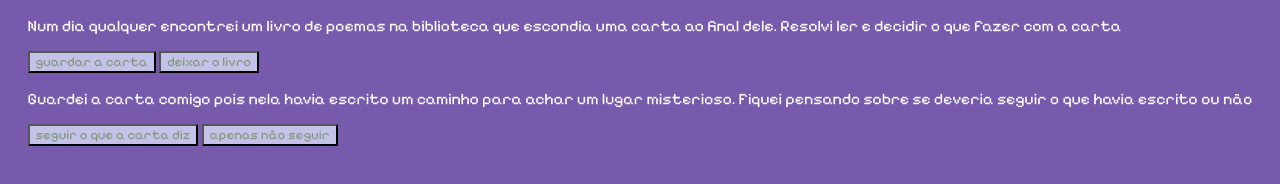
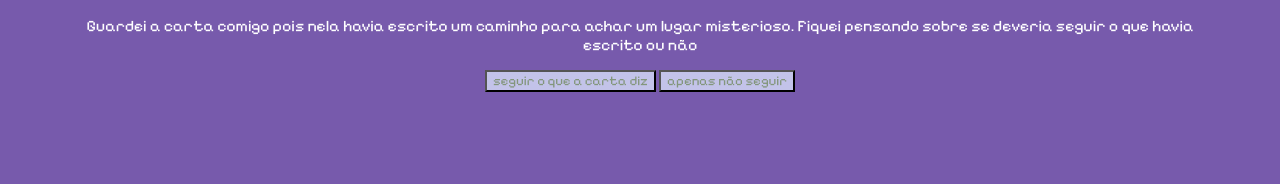
Before and after one commit to sweeteduhtml/edujogo, a plain HTML site: page index.html in a window 1280 px wide. Both pictures are taken after a click on the button "guardar a carta". Drawn offline with Linux system fonts and the light colour scheme.

Commit message:
Add files via upload

```diff
--- a/index.html
+++ b/index.html
@@ -12,6 +12,7 @@
 <body>
     <main>
     <div class="passo ativo" id="passo-0">
+        <img src="biblioteca passo 0.jpg" alt="">
         <p>Num dia qualquer encontrei um livro de poemas na biblioteca que escondia uma carta ao final dele. Resolvi ler e decidir o que fazer com a carta</p>
         <button class="btn-proximo" data-proximo="1">guardar a carta</button>
         <button class="btn-proximo" data-proximo="2">deixar o livro</button>
@@ -24,6 +25,6 @@
     </div>
 
     </main>
-
+    <script src="script.js"></script>
 </body>
 </html>
--- /dev/null
+++ b/script.js
@@ -0,0 +1,11 @@
+const avanca = document.querySelectorAll('.btn-proximo');
+
+avanca.forEach(button =>{
+    button.addEventListener('click', function(){
+       const atual = document.querySelector('.ativo');
+       const proximopasso = 'passo-' + this.getAttribute('data-proximo');
+
+       atual.classList.remove('ativo');
+       document.getElementById(proximopasso).classList.add('ativo');
+    })
+})
--- a/style.css
+++ b/style.css
@@ -13,3 +13,17 @@ button {
     font-family:"Pixelify Sans", sans-serif;
 
 }
+.passo{
+    display: none;
+}
+
+.passo.ativo {
+    display: block;
+}
+main {
+    text-align: center;
+    max-width: 90%;
+}
+img {
+    max-width: 90%;
+}
```
Also changed, not shown: biblioteca passo 0.jpg (added).
